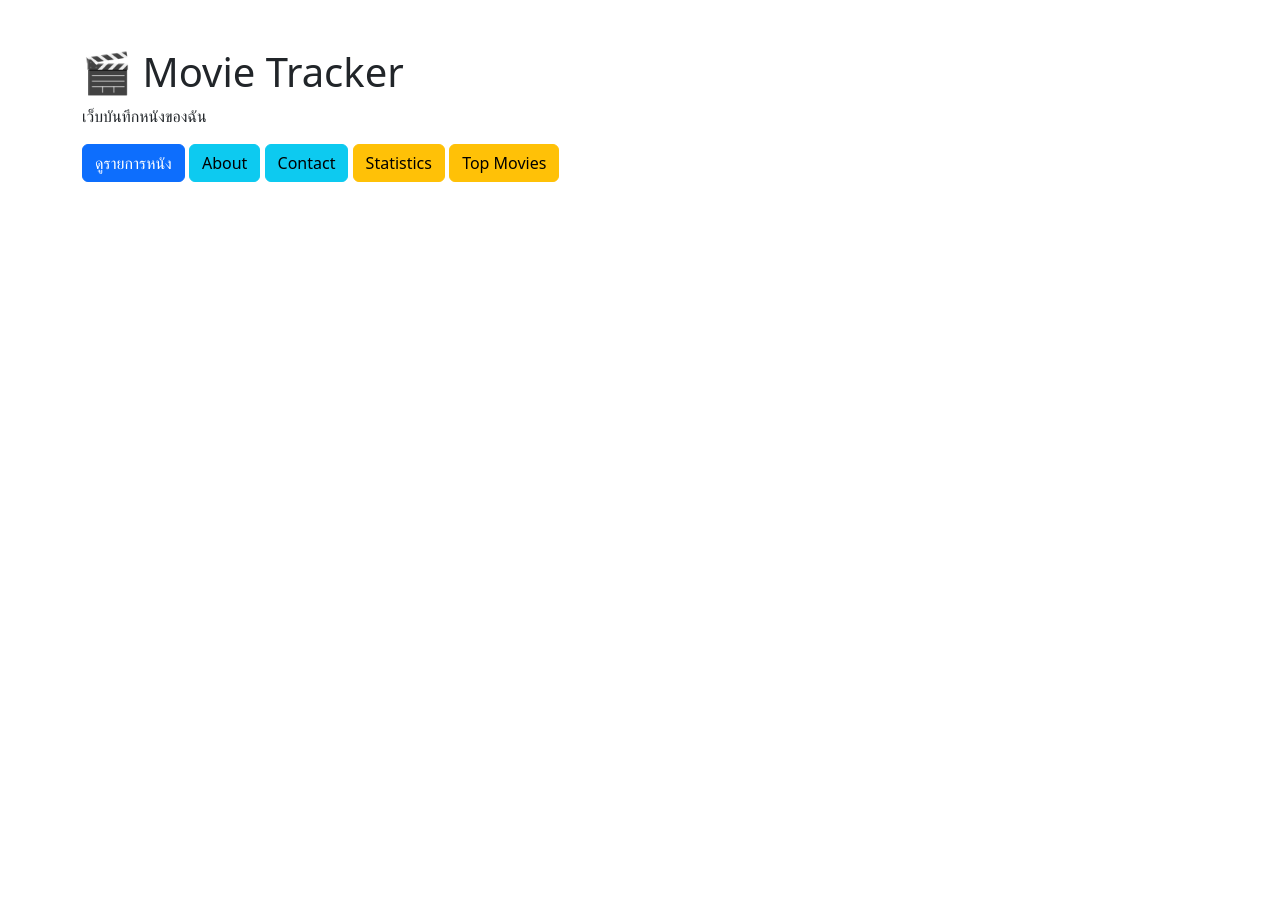
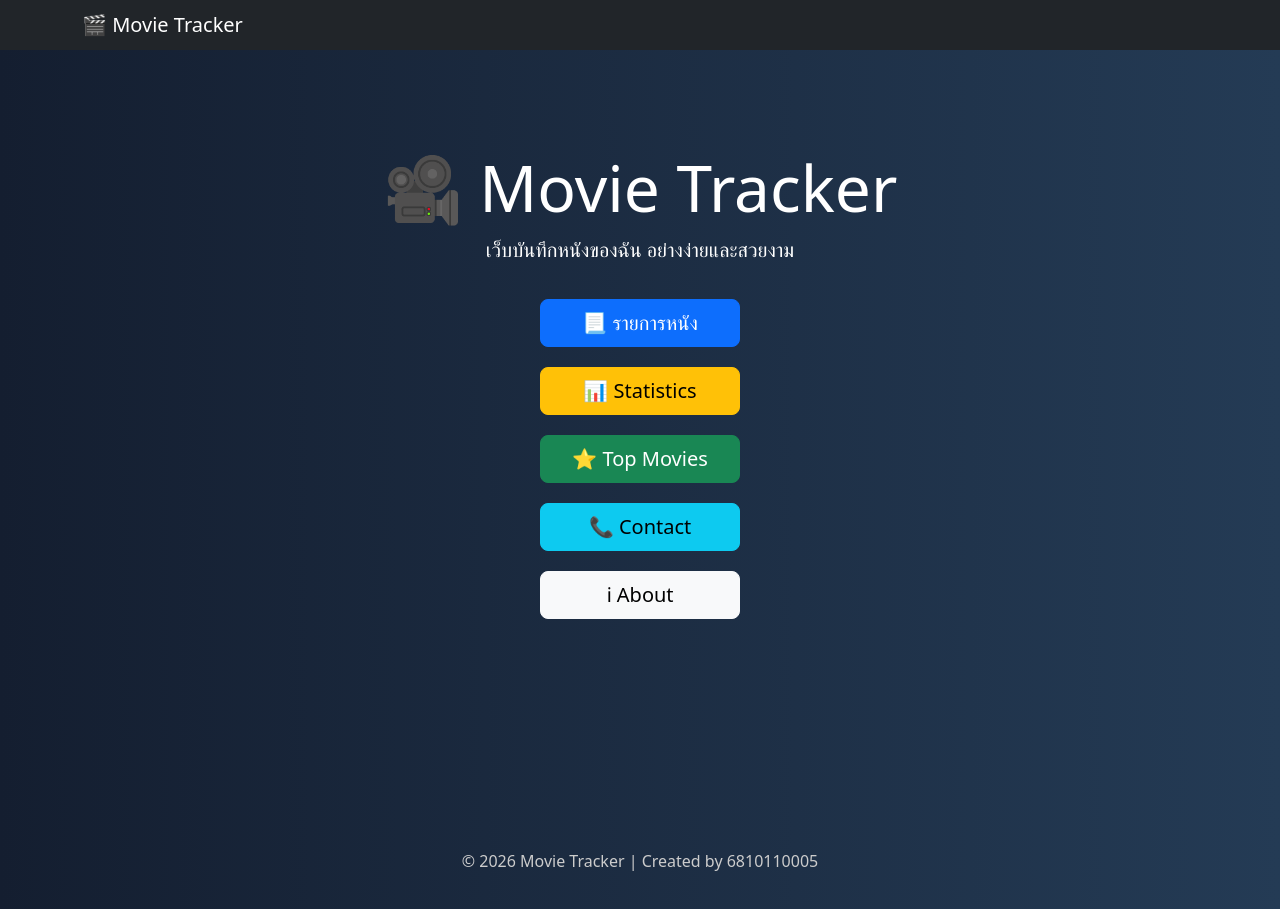
Before and after one commit to KorawanLeelertwongsakul/movie-tracker, a Flask app: page / in a window 1280 px wide. Before the commit the page ends 182 px from the top, so only its background shows below. Run offline with Flask 3, Linux system fonts and the light colour scheme.

Commit message:
Improve Home page UI with Bootstrap styling, navbar, hero section, and footer

```diff
--- a/templates/home.html
+++ b/templates/home.html
@@ -1,28 +1,138 @@
 <!DOCTYPE html>
-<html>
+<html lang="th">
+
 <head>
+
+<meta charset="UTF-8">
 
 <title>Movie Tracker</title>
 
 <link href="https://cdn.jsdelivr.net/npm/bootstrap@5.3.0/dist/css/bootstrap.min.css" rel="stylesheet">
 
+<style>
+
+body {
+    background: linear-gradient(to right, #141e30, #243b55);
+    color: white;
+}
+
+.hero {
+    padding: 100px 0;
+    text-align: center;
+}
+
+.btn-custom {
+    margin: 10px;
+    width: 200px;
+}
+
+footer {
+    margin-top: 100px;
+    padding: 20px;
+    text-align: center;
+    color: #ccc;
+}
+
+</style>
+
 </head>
 
 <body>
 
-<div class="container mt-5">
 
-<h1>🎬 Movie Tracker</h1>
+<!-- Navbar -->
 
-<p>เว็บบันทึกหนังของฉัน</p>
+<nav class="navbar navbar-dark bg-dark">
 
-<a href="/movies" class="btn btn-primary">ดูรายการหนัง</a>
-<a href="/about" class="btn btn-info">About</a>
-<a href="/contact" class="btn btn-info">Contact</a>
-<a href="/stats" class="btn btn-warning">Statistics</a>
-<a href="/top" class="btn btn-warning">Top Movies</a>
+<div class="container">
+
+<span class="navbar-brand mb-0 h1">
+
+🎬 Movie Tracker
+
+</span>
 
 </div>
 
+</nav>
+
+
+
+<!-- Hero Section -->
+
+<div class="container hero">
+
+<h1 class="display-3">
+
+🎥 Movie Tracker
+
+</h1>
+
+<p class="lead">
+
+เว็บบันทึกหนังของฉัน อย่างง่ายและสวยงาม
+
+</p>
+
+
+<div class="mt-4">
+
+<a href="/movies" class="btn btn-primary btn-lg btn-custom">
+
+📃 รายการหนัง
+
+</a>
+
+<br>
+
+<a href="/stats" class="btn btn-warning btn-lg btn-custom">
+
+📊 Statistics
+
+</a>
+
+<br>
+
+<a href="/top" class="btn btn-success btn-lg btn-custom">
+
+⭐ Top Movies
+
+</a>
+
+<br>
+
+<a href="/contact" class="btn btn-info btn-lg btn-custom">
+
+📞 Contact
+
+</a>
+
+<br>
+
+<a href="/about" class="btn btn-light btn-lg btn-custom">
+
+ℹ About
+
+</a>
+
+</div>
+
+</div>
+
+
+<!-- Footer -->
+
+<footer>
+
+<p>
+
+© 2026 Movie Tracker | Created by 6810110005
+
+</p>
+
+</footer>
+
+
 </body>
+
 </html>
```
